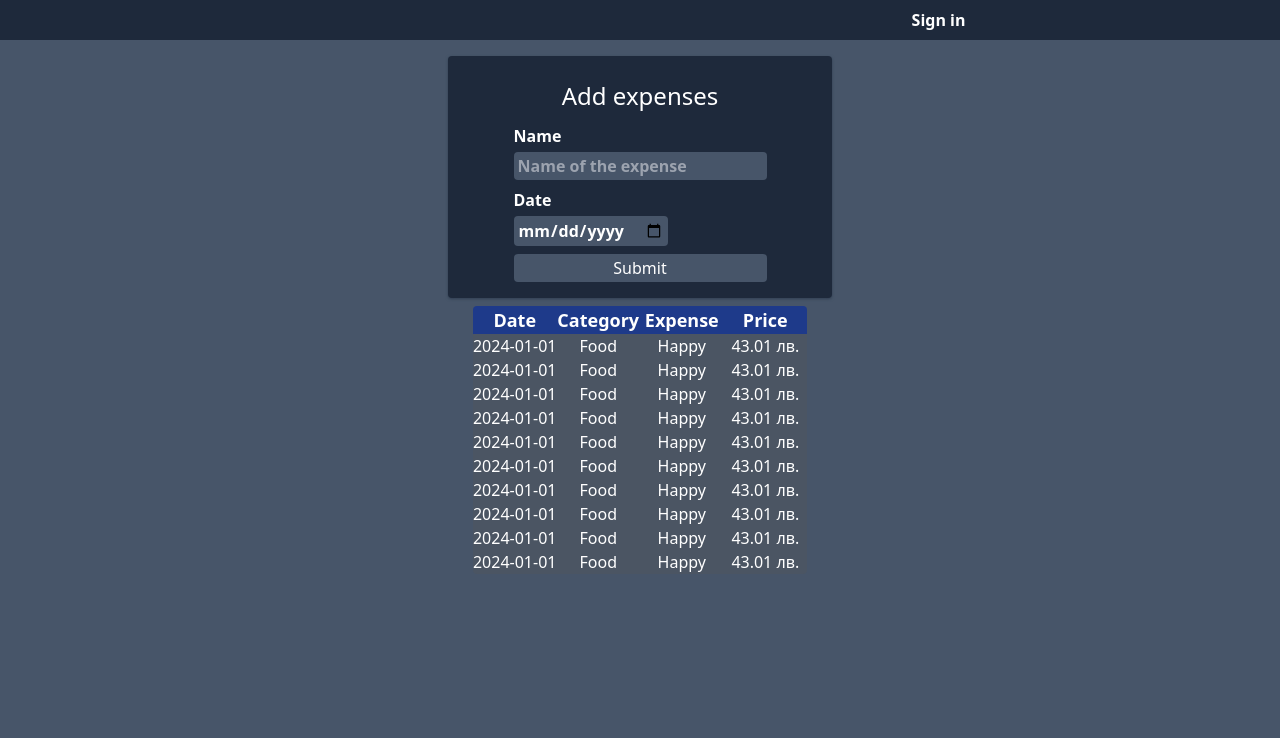
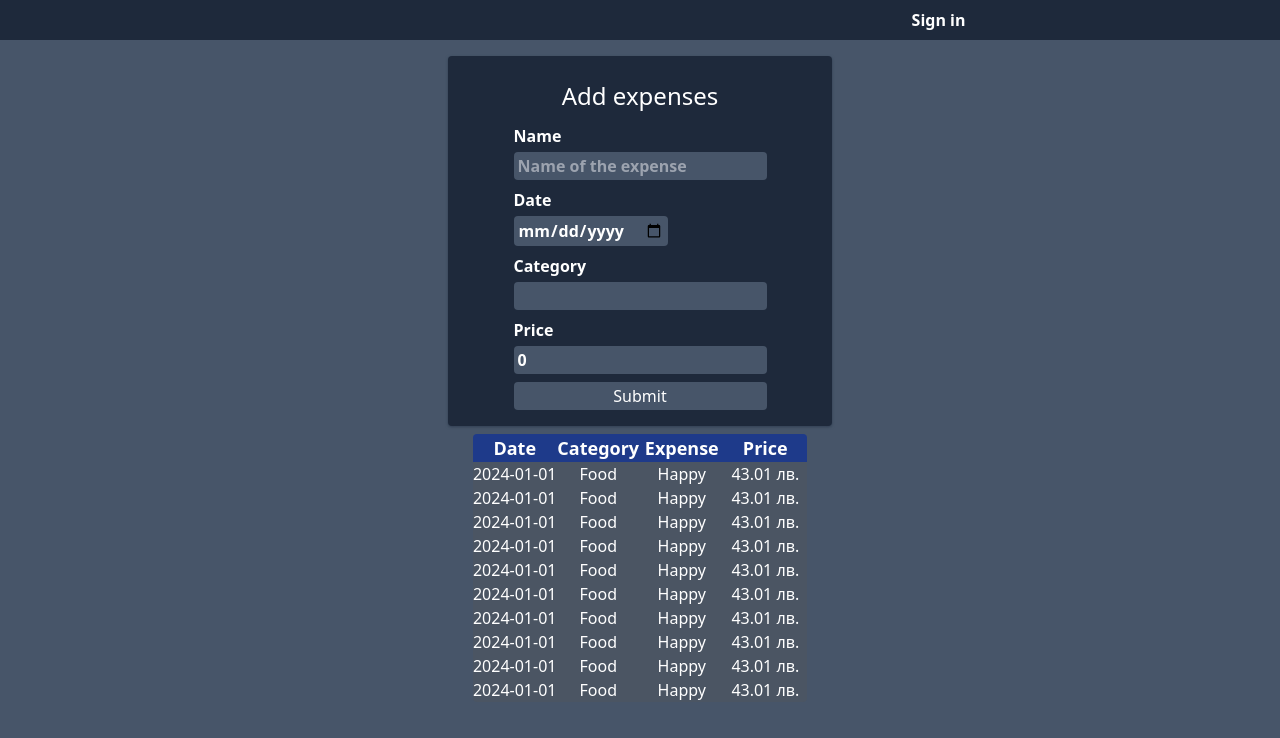
Before and after one commit to lozanov95/expense-tracker, a React (Vite) app in the folder frontend/: page / in a window 1280 px wide. Shown: the top 738 px of the page. Built offline with nearby package versions, Linux system fonts and the light colour scheme.

Commit message:
updated the expense form

```diff
--- a/frontend/src/components/dashboard.tsx
+++ b/frontend/src/components/dashboard.tsx
@@ -1,19 +1,18 @@
-import { FormEvent, useState } from "react";
-import Row, { RowProps } from "./Row";
+import { ChangeEvent, FormEvent, useState } from "react";
+import Row from "./Row";
 import Form from "./form";
 import { Input, InputWithLabel } from "./input";
+import { Expense } from "../lib/expense";
+
 
 export default function Dashboard() {
-    const exp: RowProps[] = Array(10)
+    const exp: Expense[] = Array(10)
         .fill({
             category: "Food",
             date: "2024-01-01",
             name: "Happy",
             value: 43.01
         })
-
-
-
     return (
         <main className="pt-4 grid place-items-center gap-2">
             <AddExpense />
@@ -42,11 +41,32 @@ export default function Dashboard() {
 
 
 function AddExpense() {
-    const [date, setDate] = useState(new Date().toString())
-    const [name, setName] = useState("")
+    const [formError, setFormError] = useState("")
+    const [formMessage, setFormMessage] = useState("")
+    const [formData, setFormData] = useState<Expense>({
+        name: "",
+        date: new Date().toString(),
+        category: "",
+        value: 0
+    })
+
+
+    function handleFormUpdate(event: ChangeEvent<HTMLInputElement>) {
+        setFormData((data) => { return { ...data, [event.target.name]: event.target.value } })
+    }
 
     function onSubmit(ev: FormEvent<HTMLFormElement>) {
         ev.preventDefault()
+
+        setFormData({
+            name: "",
+            date: new Date().toString(),
+            category: "",
+            value: 0
+        })
+
+        setFormMessage("The expense was added.")
+        setFormError("")
     }
 
     return (
@@ -54,17 +74,41 @@ function AddExpense() {
             title="Add expenses"
             className="grid gap-2"
             onSubmit={onSubmit}
+            error={formError}
+            message={formMessage}
         >
             <InputWithLabel label="Name"
-                value={name}
-                onChange={(e) => setName(e.target.value)}
+                value={formData?.name}
+                name="name"
+                onChange={handleFormUpdate}
                 placeholder="Name of the expense"
+                required
             />
             <InputWithLabel
+                value={formData.date}
+                onChange={handleFormUpdate}
                 label="Date"
-                value={date}
-                onChange={(e) => setDate(e.target.value)}
-                type="date" />
+                name="date"
+                type="date"
+                required
+            />
+            <InputWithLabel
+                value={formData.category}
+                label="Category"
+                name="category"
+                onChange={handleFormUpdate}
+                required
+            />
+            <InputWithLabel
+                value={formData.value}
+                label="Price"
+                name="value"
+                onChange={handleFormUpdate}
+                type="number"
+                step={0.01}
+                min={0.01}
+                required
+            />
             <Input value="Submit" type="submit" />
         </Form>
     )
```
Also changed, not shown: frontend/src/components/Row.tsx (+3 -7 lines).
